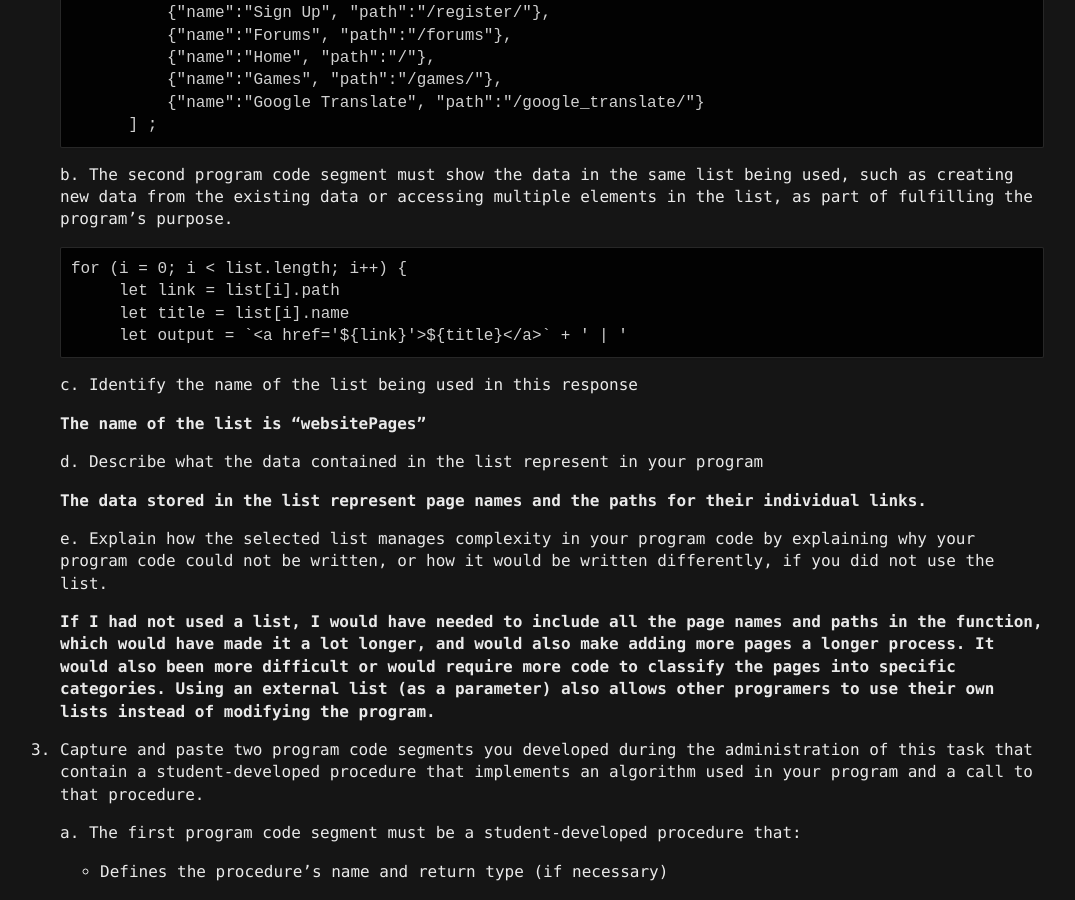
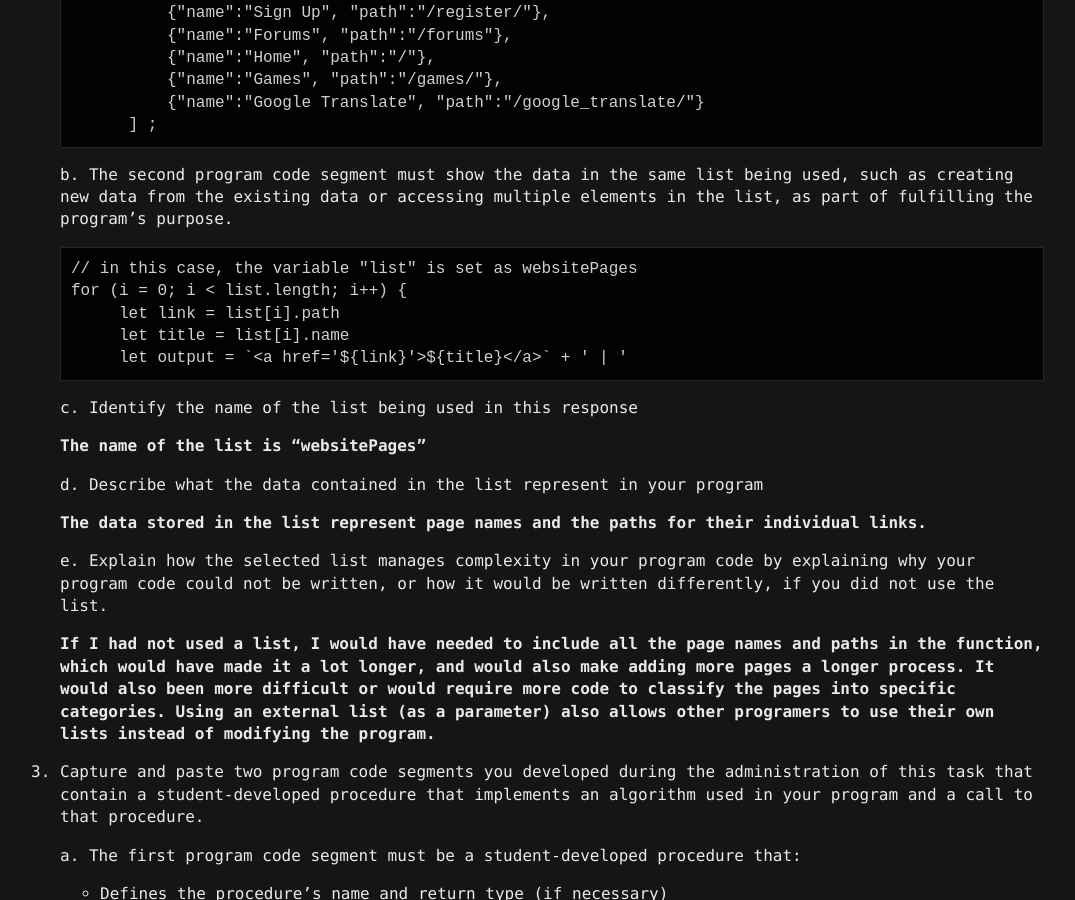
Before and after one commit to JakubPonulak/DataStructures, a Jekyll site: the page built from ct_doc.md, in a window 1280 px wide and 900 px high, scrolled down 2735 px. Shown: the whole window, without its empty margins (108-1183 px from the left). Built offline with Jekyll 4.4.1, drawn with Linux system fonts in a browser that asks for light colours; our own code applies the rules of GitHub Pages for plain Markdown files.

Commit message:
Update ct_doc.md

````diff
--- a/ct_doc.md
+++ b/ct_doc.md
@@ -64,6 +64,7 @@
    b. The second program code segment must show the data in the same list being used, such as creating new data from the existing data or accessing multiple elements in the list, as part of fulfilling the program’s purpose.
 
    ```
+   // in this case, the variable "list" is set as websitePages
    for (i = 0; i < list.length; i++) {
         let link = list[i].path
         let title = list[i].name
````
